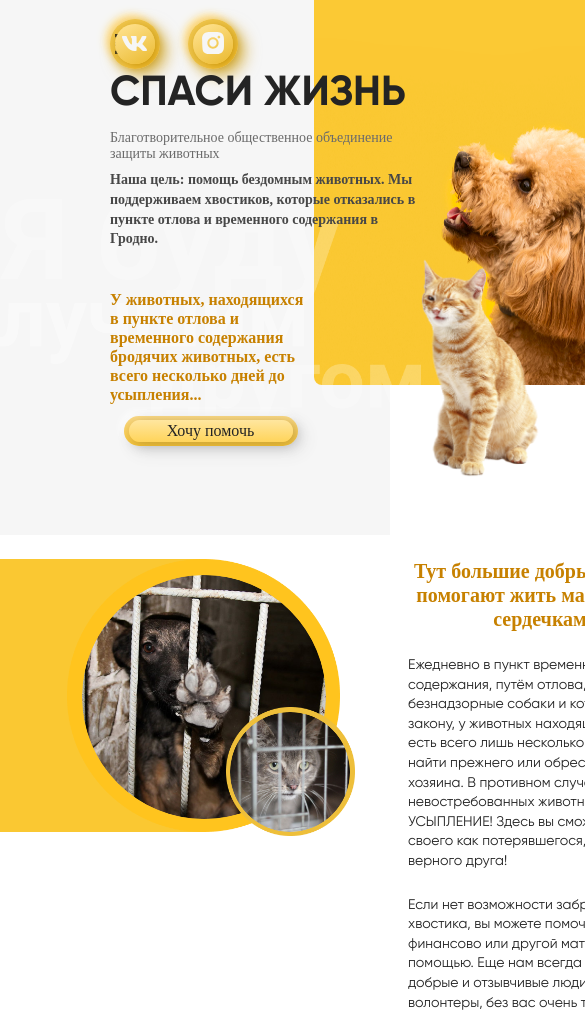
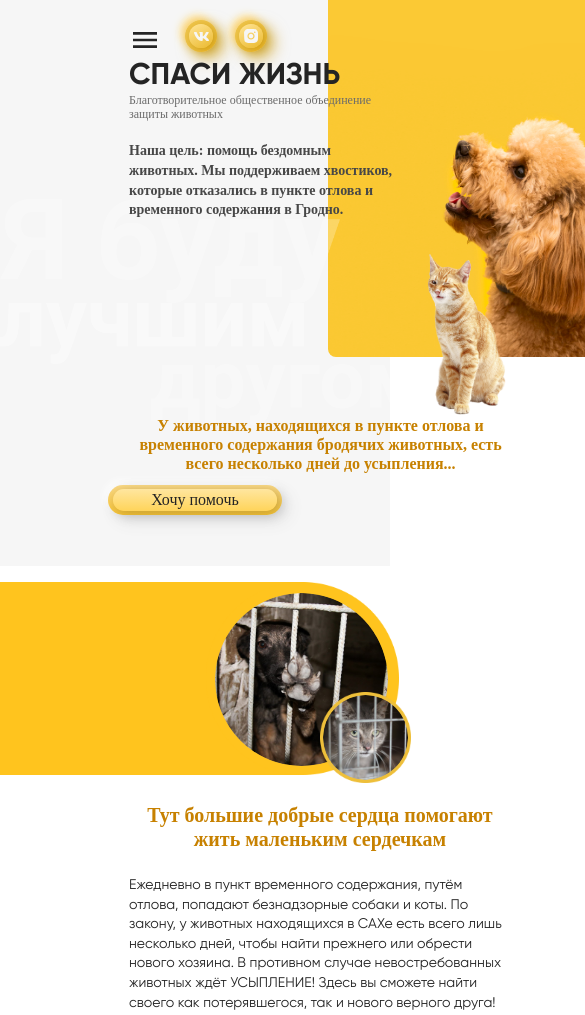
Before and after one commit to IvanZaharenko/Senla_course, a plain HTML site: page index.html in a window 390 px wide. Shown: the top 1015 px of the page, 585 px wide, since content can reach past the window. Drawn offline with Linux system fonts and the light colour scheme; a web font is replaced by a local one.

Commit message:
full 640px

```diff
--- a/style/adaptability.css
+++ b/style/adaptability.css
@@ -1021,8 +1021,177 @@
 
 @media (max-width:768px)	{
 
-
-
+    /*Head section*/
+    .circleSochNav a {
+        display: block;
+        width: 24px;
+        height: 24px;
+        border-radius: 50%;
+    }
+    .VkLogoNav {
+        top: 8px;
+        left: 5px;
+        width: 15px;
+        height: 9px;
+    }
+    .margimLeft34px {
+        margin-left: 22px;
+    }
+    .WrapTextHead {
+        position: absolute;
+        z-index: 2;
+        width: 100%;
+    }
+    .three_nav_block {
+        margin: 0px 127px 0 0;
+    }
+    .burger svg {
+        width: 24px;
+        height: 16px;
+    }
+    .circleSochNav::after {
+        width: 32px;
+        height: 32px;
+        left: -4px;
+        top: -4px;
+    }
+    .circleSochNav {
+        width: 24px;
+        height: 24px;
+    }
+    .instLogoNav {
+        top: 5px;
+        left: 5px;
+        width: 14px;
+        height: 14px;
+    }
+    .burger {
+        top: 32px;
+        left: 133px;
+    }
+    .WrapperHead {
+        min-height: 566px;
+        max-width: 768px;
+    }
+    .firstPictureHead {
+        width: 312px;
+        height: 357px;
+        background-size: 100% 100%;
+        left: 328px;
+    }
+    .secondPictureHead {
+        height: 165px;
+        width: 157px;
+        background-size: 100% 100%;
+        left: 380px;
+        top: 251px;
+    }
+    h1 {
+        width: 282px;
+        font-size: 30px;
+        margin: 3px 0 0 129px;
+    }
+    .litleGrayHead {
+        width: 282px;
+        height: 28px;
+        font-size: 12px;
+        margin: -15px 0 0 129px;
+        line-height: 14px;
+    }
+    .litleBoldBlackHead {
+        width: 269px;
+        height: 100px;
+        font-size: 14px;
+        margin: 20px 0 0 129px;
+    }
+    .bigStyleHead {
+        width: 381px;
+        height: 57px;
+        margin: 175px auto 0 130px;
+        text-align: center;
+    }
+    /*infoForVisitor section*/
+
+    .infoForVisitor {
+        height: 552px;
+    }
+    .WrapInfoIMG {
+        margin: 16px 0 0 0;
+        height: 193px;
+        max-width: 303px;
+        width: 100%;
+        background: #ffc41e;
+    }
+    .infoSectionImg1 {
+        width: 173px;
+        height: 173px;
+        top: 11px;
+        right: -85px;
+    }
+    .infoSectionImg1Substrate {
+        width: 193px;
+        height: 193px;
+        left: 206px;
+    }
+    .infoSectionImg2 {
+        width: 85px;
+        height: 85px;
+        top: 113px;
+        left: 323px;
+    }
+    .infoSectionImg2Substrate {
+        height: 91px;
+        width: 91px;
+        left: 320px;
+        top: 110px;
+    }
+    .WrapInfoIMG::before {
+        display: none
+    }
+    .wrapInfoForVisitor {
+        width: 382px;
+        left: 0;
+        top: 0;
+        margin: 221px 129px 0 206px;
+    }
+
+
+        /*howHelp section*/
+    .howHelpHeading {
+        font-size: 18px;
+        padding: 32px 0 0 0;
+    }
+    .wrapper_card {
+        width: 580px;
+        margin: 10px auto 0 auto;
+    }
+    .how_help_card {
+        height: 148px;
+        width: 142px;
+        position: relative;
+        margin: 24px 0 0 16px;
+    }
+    .how_help_img {
+        width: 80px;
+        height: 80px;
+        margin: 0 0 0 30px;
+    }
+    .how_help_img a {
+        width: 80px;
+        height: 80px;
+    }
+    .how_help_img svg {
+        height: 44px;
+        width: 45px;
+        margin: 16px 0 0 18px;
+    }
+    .how_help_card p {
+         margin: 8px 0 0 0;
+         width: 142px;
+     }
+    .howHelp {
+        min-height: 476px;
+    }
 
 
     .pet_choise_info {
@@ -1463,7 +1632,11 @@ line-height: 100%;    }
         flex-direction: column;
     }
 }
-
+@media (max-width:670px)	{
+    .wrapInfoForVisitor {
+        margin: 221px 0 0 129px;
+    }
+}
 /*
 @media (max-width:640px)	{
 
--- a/style/mainStyle.css
+++ b/style/mainStyle.css
@@ -1526,10 +1526,7 @@ background: linear-gradient(150.26deg, #FFDA71 6.75%, #FFCD40 43.24%, #FBC11B 91
 box-shadow: 2px 2px 6px #C18F00, inset 3px 3px 10px rgba(199, 129, 0, 0.59);
 }
 
-.instLogoNav path:hover, .VkLogoNav path:hover{
-    fill: #FFFFFF;
-    box-shadow: 0px 1px 3px rgba(144, 93, 0, 0.49);
-}
+
 .instLogoNav path:active, .VkLogoNav path:active{
     background: #F2F2F2;
     box-shadow: 0px 0px 5px #D19B00;
```
